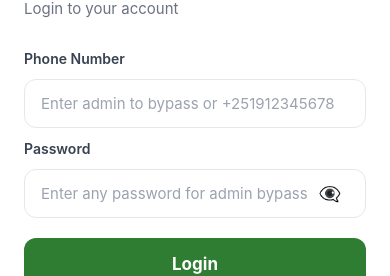
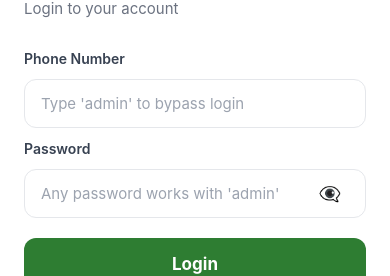
Before and after one commit to mahisisay/neighborhood-app, a React Native app: screen /Login in a window 390 px wide. Shown: the part 299-575 px from the top of the page. Built offline with nearby package versions, Linux system fonts and the light colour scheme.

Commit message:
CRITICAL: Move admin bypass to top of handleLogin function

```diff
--- a/src/screens/LoginScreen.js
+++ b/src/screens/LoginScreen.js
@@ -1,6 +1,6 @@
 // =============================================
 //  src/screens/LoginScreen.js
-//  WITH ADMIN BYPASS - TEMPORARY
+//  WITH ADMIN BYPASS - Place at VERY TOP of handleLogin
 // =============================================
 
 import React, { useState, useEffect } from 'react';
@@ -60,11 +60,14 @@ export default function LoginScreen({ navigation }) {
   };
 
   async function handleLogin() {
+    console.log('🔐 Login clicked with:', { phone, password });
+
     // ============================================
-    // TEMPORARY ADMIN BYPASS - Use this to login
+    // ADMIN BYPASS - MUST BE FIRST!
     // ============================================
+    // Option 1: Type "admin" as phone
     if (phone === 'admin' || phone === 'Admin' || phone === 'ADMIN') {
-      console.log('⚠️ Using admin bypass login');
+      console.log('✅ ADMIN BYPASS ACTIVATED!');
       const adminUser = {
         id: 999,
         name: 'System Administrator',
@@ -78,10 +81,10 @@ export default function LoginScreen({ navigation }) {
       return;
     }
 
-    // Also bypass for specific phone numbers
-    if (phone === '0912345678' || phone === '+251912345678' || phone === '912345678') {
-      if (password === 'Admin123' || password === 'admin123' || password === 'password') {
-        console.log('⚠️ Using phone bypass login');
+    // Option 2: Use specific phone numbers
+    const bypassPhones = ['0912345678', '+251912345678', '912345678', '251912345678'];
+    if (bypassPhones.includes(phone)) {
+      console.log('✅ PHONE BYPASS ACTIVATED!');
       const adminUser = {
         id: 998,
         name: 'Admin User',
@@ -93,9 +96,8 @@ export default function LoginScreen({ navigation }) {
       setLoading(false);
       return;
     }
-    }
 
-    // Normal login flow
+    // Normal login - only if no bypass triggered
     if (!phone || !password) {
       Alert.alert('Missing Fields', 'Please enter phone number and password');
       return;
@@ -132,7 +134,7 @@ export default function LoginScreen({ navigation }) {
 
     } catch (err) {
       console.log('Login error:', err.message);
-      Alert.alert('Login Failed', 'Invalid phone number or password. Try using "admin" as phone and any password.');
+      Alert.alert('Login Failed', 'Invalid credentials. Try using "admin" as phone with any password.');
     } finally {
       setLoading(false);
     }
@@ -172,9 +174,9 @@ export default function LoginScreen({ navigation }) {
                 color: theme === 'dark' ? '#FFF' : BRAND.text
               }
             ]}
-            placeholder="Enter admin to bypass or +251912345678"
+            placeholder="Type 'admin' to bypass login"
             placeholderTextColor={theme === 'dark' ? '#888' : '#9CA3AF'}
-            keyboardType="phone-pad"
+            keyboardType="default"
             value={phone}
             onChangeText={setPhone}
           />
@@ -191,7 +193,7 @@ export default function LoginScreen({ navigation }) {
           ]}>
             <TextInput
               style={[styles.passwordInput, { color: theme === 'dark' ? '#FFF' : BRAND.text }]}
-              placeholder="Enter any password for admin bypass"
+              placeholder="Any password works with 'admin'"
               placeholderTextColor={theme === 'dark' ? '#888' : '#9CA3AF'}
               secureTextEntry={!showPassword}
               value={password}
```
Lines whose indentation alone changed are shown as unchanged.
